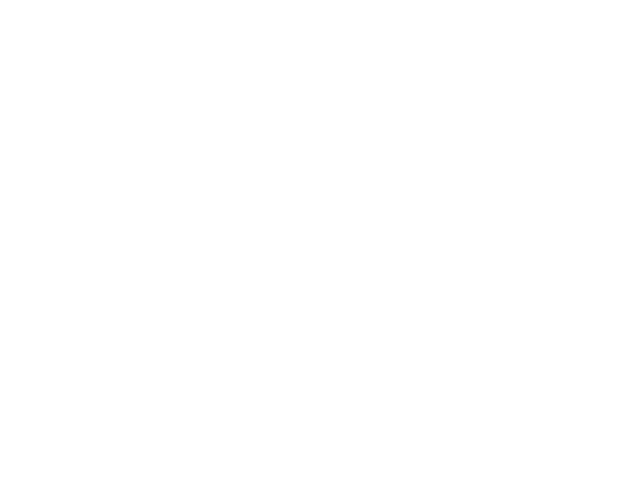
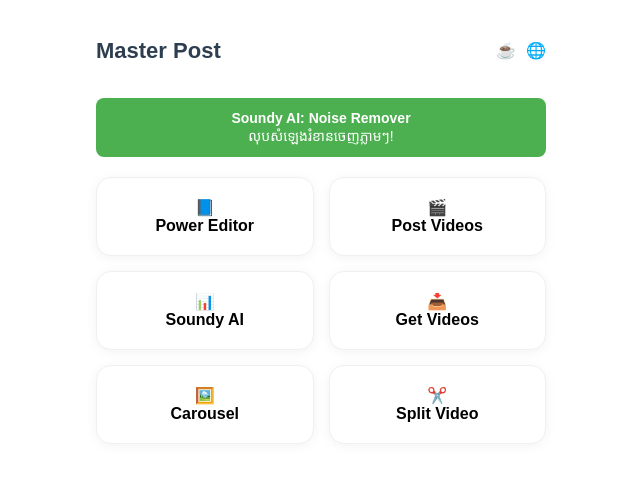
Before and after one commit to monsela1/PE-Post, a React (Vite) app: page / in a window 1280 px wide. Shown: the top 482 px of the page, without its empty margins (319-959 px from the left). Built offline with nearby package versions, Linux system fonts and the light colour scheme.

Commit message:
Update App.jsx

```diff
--- a/src/App.jsx
+++ b/src/App.jsx
@@ -1,6 +1,6 @@
 import React, { useState, useEffect } from 'react';
 
-// 🔴 App ID របស់បង
+// 🔴 App ID: 1520516662947333
 const FACEBOOK_APP_ID = '1520516662947333';
 
 function App() {
@@ -9,16 +9,20 @@
   const [pages, setPages] = useState([]);
   const [currentPage, setCurrentPage] = useState('menu');
 
-  // Power Editor Workflow States
-  const [powerStep, setPowerStep] = useState(1); // 1: Input Video, 2: Post Info
-  const [videoSource, setVideoSource] = useState(''); // Link ពី YT, TT, FB
+  // Power Editor Logic
+  const [powerStep, setPowerStep] = useState(1); // 1: Select Video, 2: PE Info
+  const [videoLink, setVideoLink] = useState('');
   const [selectedFile, setSelectedFile] = useState(null);
+  const [selectedPage, setSelectedPage] = useState(null);
   const [caption, setCaption] = useState('');
-  const [selectedPage, setSelectedPage] = useState(null);
+  const [status, setStatus] = useState('');
 
   useEffect(() => {
     window.fbAsyncInit = function() {
       window.FB.init({ appId: FACEBOOK_APP_ID, cookie: true, xfbml: true, version: 'v19.0' });
+      window.FB.getLoginStatus((response) => {
+        if (response.status === 'connected') fetchUserInfo();
+      });
     };
     (function(d, s, id) {
       var js, fjs = d.getElementsByTagName(s)[0];
@@ -29,20 +33,24 @@
     }(document, 'script', 'facebook-jssdk'));
   }, []);
 
+  const fetchUserInfo = () => {
+    window.FB.api('/me', {fields: 'name,picture'}, (u) => { setUserData(u); setIsLoggedIn(true); });
+    window.FB.api('/me/accounts', {fields: 'name,access_token,id,picture', limit: 100}, (p) => { setPages(p.data || []); });
+  };
+
   const handleLogin = () => {
     window.FB.login((response) => {
-      if (response.authResponse) {
-        window.FB.api('/me', {fields: 'name,picture'}, (u) => { setUserData(u); setIsLoggedIn(true); });
-        window.FB.api('/me/accounts', {fields: 'name,access_token,id,picture', limit: 100}, (p) => { setPages(p.data || []); });
-      }
+      if (response.authResponse) fetchUserInfo();
     }, { scope: 'public_profile,pages_show_list,pages_read_engagement,pages_manage_posts' });
   };
 
-  const onFileChange = (event) => {
-    const file = event.target.files[0];
-    if (file) {
-      setSelectedFile(file);
-      alert("បានរើសវីដេអូ៖ " + file.name);
+  const handleNavigate = (target) => {
+    if (!isLoggedIn && target !== 'menu') {
+      alert("សូម Add Account ជាមុនសិន!");
+      handleLogin();
+    } else {
+      setCurrentPage(target);
+      setPowerStep(1);
     }
   };
 
@@ -50,15 +58,20 @@
 
   const MenuScreen = () => (
     <div style={{ padding: '15px' }}>
-      <div style={{ display: 'flex', justifyContent: 'space-between', marginBottom: '20px' }}>
-        <h1 style={{ color: '#2c3e50', fontSize: '22px', fontWeight: 'bold' }}>Master Post</h1>
-        <span>🌐</span>
+      <div style={{ display: 'flex', justifyContent: 'space-between', alignItems: 'center', marginBottom: '20px' }}>
+        <h1 style={{ color: '#2c3e50', fontSize: '22px' }}>Master Post</h1>
+        <div style={{ display: 'flex', gap: '10px' }}><span>☕</span><span>🌐</span></div>
+      </div>
+      <div style={{ background: '#4CAF50', padding: '12px', borderRadius: '8px', color: '#fff', marginBottom: '20px', textAlign: 'center', fontSize: '14px' }}>
+        <strong>Soundy AI: Noise Remover</strong><br/>លុបសំឡេងរំខានចេញភ្លាមៗ!
       </div>
       <div style={{ display: 'grid', gridTemplateColumns: '1fr 1fr', gap: '15px' }}>
-        <div onClick={() => { setCurrentPage('powerEditor'); setPowerStep(1); }} style={cardStyle}>📘<br/>Power Editor</div>
-        <div style={cardStyle}>🎬<br/>Post Videos</div>
-        <div style={cardStyle}>📥<br/>Get Videos</div>
-        <div style={cardStyle}>🖼️<br/>Carousel</div>
+        <div onClick={() => handleNavigate('powerEditor')} style={cardStyle}>📘<br/>Power Editor</div>
+        <div onClick={() => handleNavigate('postVideos')} style={cardStyle}>🎬<br/>Post Videos</div>
+        <div onClick={() => handleNavigate('soundyAI')} style={cardStyle}>📊<br/>Soundy AI</div>
+        <div onClick={() => handleNavigate('getVideos')} style={cardStyle}>📥<br/>Get Videos</div>
+        <div onClick={() => handleNavigate('carousel')} style={cardStyle}>🖼️<br/>Carousel</div>
+        <div onClick={() => handleNavigate('split')} style={cardStyle}>✂️<br/>Split Video</div>
       </div>
     </div>
   );
@@ -71,40 +84,21 @@
       </div>
 
       {powerStep === 1 ? (
-        /* 🔵 STEP 1: SELECT VIDEO FROM PHONE/PC OR LINK (image_9.png) */
+        /* STEP 1: SELECT VIDEO (image_9.png) */
         <div style={{ padding: '15px' }}>
           <div style={masterBoxStyle} onClick={handleLogin}>
             {isLoggedIn ? `Connected: ${userData.name}` : '+ Add Account'}
           </div>
-
           <div style={masterBoxStyle}>
-            <input type="file" id="filePicker" accept="video/*" style={{ display: 'none' }} onChange={onFileChange} />
-            <label htmlFor="filePicker" style={selectBtnStyle}>
-              {selectedFile ? 'Change Video File' : 'Select Video File'}
-            </label>
-            {selectedFile && <p style={{fontSize: '12px', color: 'green', marginTop: '5px'}}>{selectedFile.name}</p>}
-
+            <input type="file" id="pPicker" accept="video/*" style={{ display: 'none' }} onChange={(e) => setSelectedFile(e.target.files[0])} />
+            <label htmlFor="pPicker" style={selectBtnStyle}>{selectedFile ? selectedFile.name : 'Select Video File'}</label>
             <div style={{ margin: '15px 0', color: '#888', fontWeight: 'bold' }}>OR</div>
-
-            <input
-              type="text"
-              placeholder="PLEASE INPUT VIDEO URL (YouTube, TikTok, Facebook)"
-              style={urlInputStyle}
-              value={videoSource}
-              onChange={(e) => setVideoSource(e.target.value)}
-            />
+            <input type="text" placeholder="PLEASE INPUT VIDEO URL" style={urlInputStyle} value={videoLink} onChange={(e) => setVideoLink(e.target.value)} />
           </div>
-
-          <button style={uploadBtnStyle} onClick={() => setPowerStep(2)}>
-            UPLOAD VIDEO
-          </button>
-
-          <div style={{textAlign: 'center', marginTop: '15px'}}>
-            <a href="#" style={{fontSize: '13px', color: '#1877F2'}}>How to use it?</a>
-          </div>
+          <button style={uploadBtnStyle} onClick={() => setPowerStep(2)}>UPLOAD VIDEO</button>
         </div>
       ) : (
-        /* 🔵 STEP 2: VIDEO INFORMATION (image_8.png) */
+        /* STEP 2: PE POST FORM (image_8.png) */
         <div style={{ padding: '15px' }}>
           <div style={sectionStyle}>
             <select onChange={(e) => setSelectedPage(pages.find(p => p.id === e.target.value))} style={{ width: '100%', border: 'none', background: 'transparent', outline: 'none' }}>
@@ -112,43 +106,43 @@
               {pages.map(p => <option key={p.id} value={p.id}>{p.name}</option>)}
             </select>
           </div>
+          <textarea placeholder="Write caption here" style={{ width: '100%', height: '80px', border: 'none', outline: 'none', background: 'transparent' }} value={caption} onChange={(e) => setCaption(e.target.value)} />
 
-          <textarea
-            placeholder="Write caption here..."
-            style={{ width: '100%', height: '80px', border: 'none', outline: 'none', background: 'transparent' }}
-            value={caption} onChange={(e) => setCaption(e.target.value)}
-          />
-
-          {/* PE Preview Cards */}
           <div style={{ display: 'flex', gap: '10px', overflowX: 'auto', marginBottom: '20px' }}>
+            {/* Card 1: Video Thumb */}
             <div style={previewCardStyle}>
-              <div style={{ height: '180px', background: '#333', color: '#fff', display: 'flex', alignItems: 'center', justifyContent: 'center' }}>
-                {selectedFile ? 'VIDEO READY' : (videoSource ? 'LINK READY' : 'NO VIDEO')}
-              </div>
+              <div style={{ height: '180px', background: '#333', color: '#fff', display: 'flex', alignItems: 'center', justifyContent: 'center' }}>VIDEO</div>
               <div style={{ padding: '10px', fontSize: '11px', display: 'flex', justifyContent: 'space-between' }}>
                 <span>ចុច Like Page...</span> 👍
               </div>
             </div>
+            {/* Card 2: Like Button Thumb */}
             <div style={previewCardStyle}>
-              <div style={{ height: '180px', background: '#d1e7ff', display: 'flex', alignItems: 'center', justifyContent: 'center' }}>PREVIEW</div>
-              <div style={{ padding: '10px', fontSize: '11px', background: '#eee' }}>{selectedPage ? selectedPage.name : "Page Name"}</div>
+              <div style={{ height: '180px', background: '#d1e7ff', display: 'flex', alignItems: 'center', justifyContent: 'center' }}>LIKE BUTTON</div>
+              <div style={{ padding: '10px', fontSize: '12px', background: '#eee' }}>{selectedPage ? selectedPage.name : "Page Name"}</div>
             </div>
           </div>
-
-          <button style={uploadBtnStyle} onClick={() => alert('កំពុងផុសទៅ Facebook...')}>POST</button>
+          <button style={uploadBtnStyle} onClick={() => setStatus('✅ ផុសជោគជ័យ!')}>POST</button>
+          <p style={{textAlign: 'center', marginTop: '10px'}}>{status}</p>
         </div>
       )}
+    </div>
+  );
+
+  return (
+    <div style={{ maxWidth: '480px', margin: '0 auto', fontFamily: 'sans-serif', background: '#fff', minHeight: '100vh' }}>
+      {currentPage === 'menu' ? <MenuScreen /> : <PowerEditorScreen />}
     </div>
   );
 }
 
 // --- Styles ---
-const cardStyle = { background: '#fff', padding: '25px 10px', borderRadius: '15px', textAlign: 'center', boxShadow: '0 2px 10px rgba(0,0,0,0.05)', cursor: 'pointer', fontWeight: 'bold' };
+const cardStyle = { background: '#fff', padding: '20px 10px', borderRadius: '15px', textAlign: 'center', boxShadow: '0 2px 12px rgba(0,0,0,0.05)', cursor: 'pointer', fontWeight: 'bold', border: '1px solid #f0f0f0' };
 const masterBoxStyle = { background: '#fff', padding: '30px 20px', borderRadius: '8px', marginBottom: '15px', border: '1px solid #ddd', textAlign: 'center', cursor: 'pointer' };
 const selectBtnStyle = { display: 'inline-block', padding: '10px 25px', border: '2px solid #333', borderRadius: '25px', cursor: 'pointer', fontWeight: 'bold', fontSize: '14px' };
 const urlInputStyle = { width: '100%', padding: '15px', borderRadius: '8px', border: '1px solid #ddd', boxSizing: 'border-box', outline: 'none' };
 const uploadBtnStyle = { width: '100%', padding: '18px', background: '#232a34', color: '#fff', border: 'none', borderRadius: '5px', fontWeight: 'bold', cursor: 'pointer' };
 const sectionStyle = { background: '#fff', padding: '12px', borderRadius: '8px', marginBottom: '10px', border: '1px solid #ddd' };
-const previewCardStyle = { minWidth: '160px', background: '#fff', borderRadius: '8px', overflow: 'hidden', border: '1px solid #ddd' };
+const previewCardStyle = { minWidth: '170px', background: '#fff', borderRadius: '8px', overflow: 'hidden', border: '1px solid #ddd' };
 
 export default App;
```
